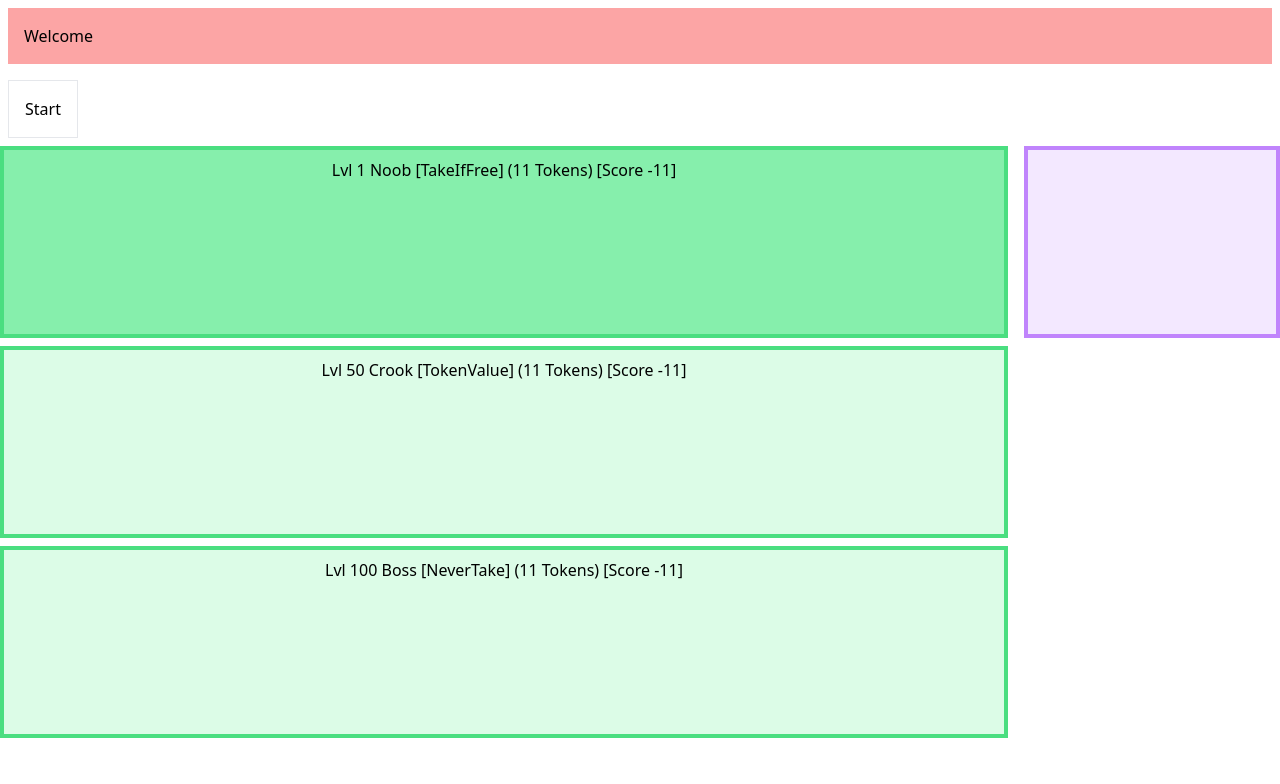
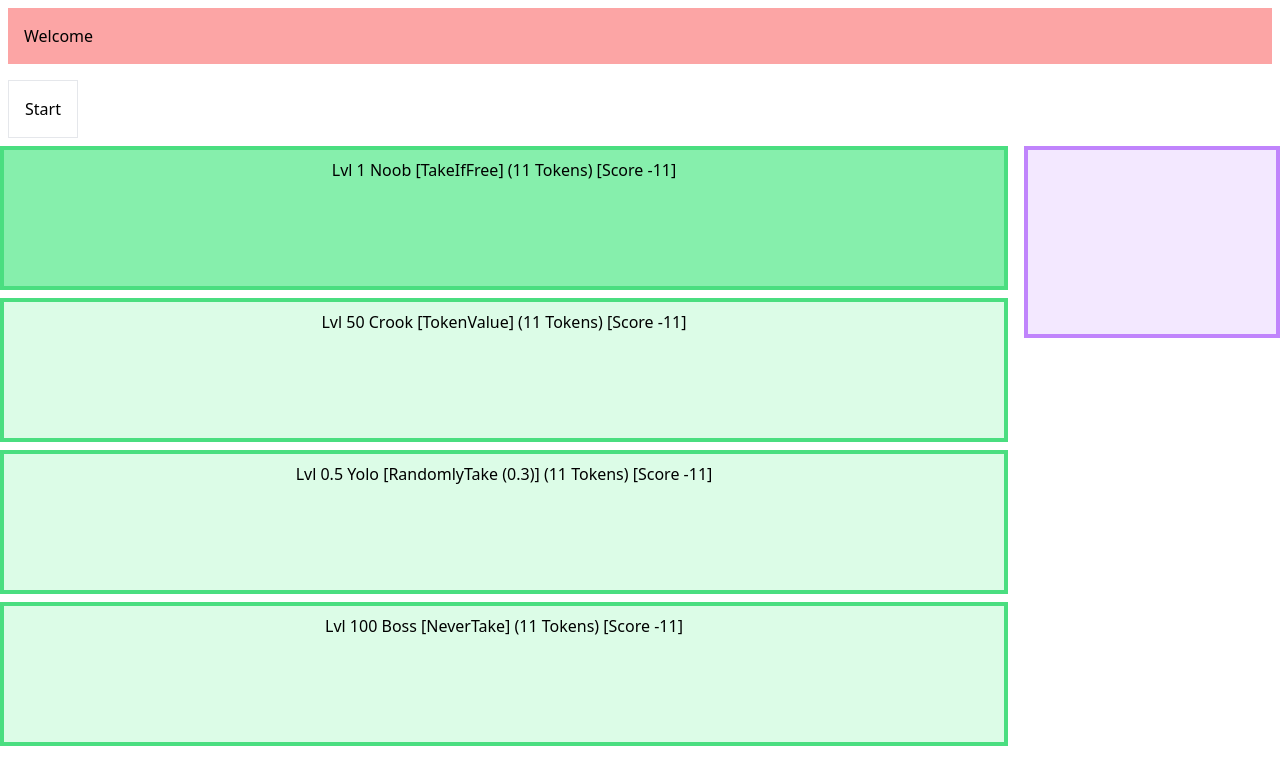
Before and after one commit to Ishadijcks/Gesjaakt, a Vue app: page / in a window 1280 px wide. Shown: the top 784 px of the page. Built offline with nearby package versions, Linux system fonts and the light colour scheme.

Commit message:
Small UI changes

```diff
--- a/src/App.vue
+++ b/src/App.vue
@@ -6,12 +6,14 @@ import { TakeIfFreeStrategy } from "@/gesjaakt/strategies/TakeIfFreeStrategy";
 import { TokenValueStrategy } from "@/gesjaakt/strategies/TokenValueStrategy";
 import { NeverTakeStrategy } from "@/gesjaakt/strategies/NeverTakeStrategy";
 import { reactive } from "vue";
+import { RandomlyTakeStrategy } from "@/gesjaakt/strategies/RandomlyTakeStrategy";
 
 const game = reactive(
   new GesjaaktGame(
     [
       new GesjaaktPlayer("Lvl 1 Noob", new TakeIfFreeStrategy()),
-      new GesjaaktPlayer("Lvl 50 Crook", new TokenValueStrategy(3)),
+      new GesjaaktPlayer("Lvl 50 Crook", new TokenValueStrategy(2)),
+      new GesjaaktPlayer("Lvl 0.5 Yolo", new RandomlyTakeStrategy(0.3)),
       new GesjaaktPlayer("Lvl 100 Boss", new NeverTakeStrategy()),
     ],
     {
@@ -21,7 +23,6 @@ const game = reactive(
       isTokenCountPublic: true,
       randomizePlayerOrder: false,
       firstPlayerStarts: true,
-      playerCount: 3,
     }
   )
 );
--- a/src/components/PlayerComponent.vue
+++ b/src/components/PlayerComponent.vue
@@ -10,7 +10,7 @@ const props = defineProps<{
 
 <template>
   <div
-    class="flex flex-col h-48 p-2 bg-green-100 border-4 border-green-400 w-full"
+    class="flex flex-col h-36 p-2 bg-green-100 border-4 border-green-400 w-full"
     :class="{ 'bg-green-300': yourTurn }"
   >
     <div class="text-center">
@@ -20,7 +20,7 @@ const props = defineProps<{
       Tokens) [Score {{ player.currentScore() }}]
     </div>
 
-    <div class="flex flex-row overflow-x-scroll">
+    <div class="flex flex-row">
       <CardComponent
         :card="card"
         class=""
--- a/src/gesjaakt/game/GesjaaktConfig.ts
+++ b/src/gesjaakt/game/GesjaaktConfig.ts
@@ -1,7 +1,5 @@
 export interface GesjaaktConfig {
   debug: boolean;
-
-  playerCount: number;
 
   startingTokens: number;
 
```
Also changed, not shown: 1 other file (tests, documents, lock files or other folders).
